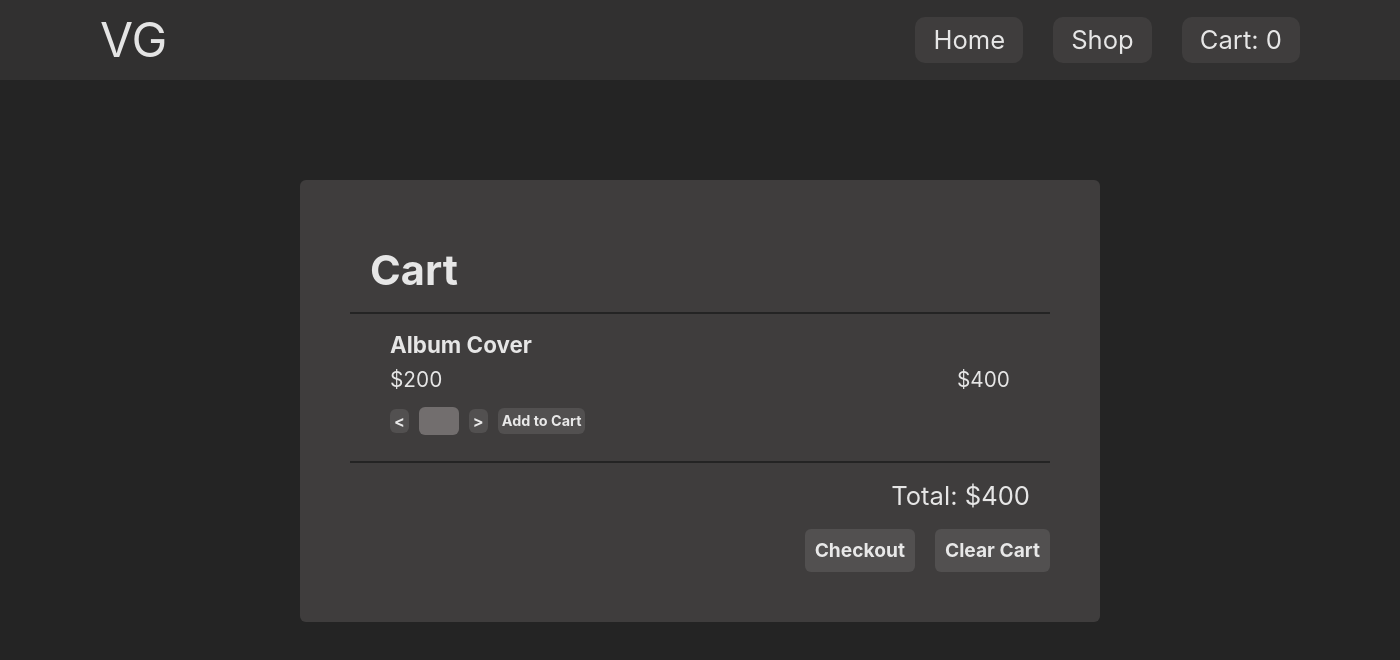
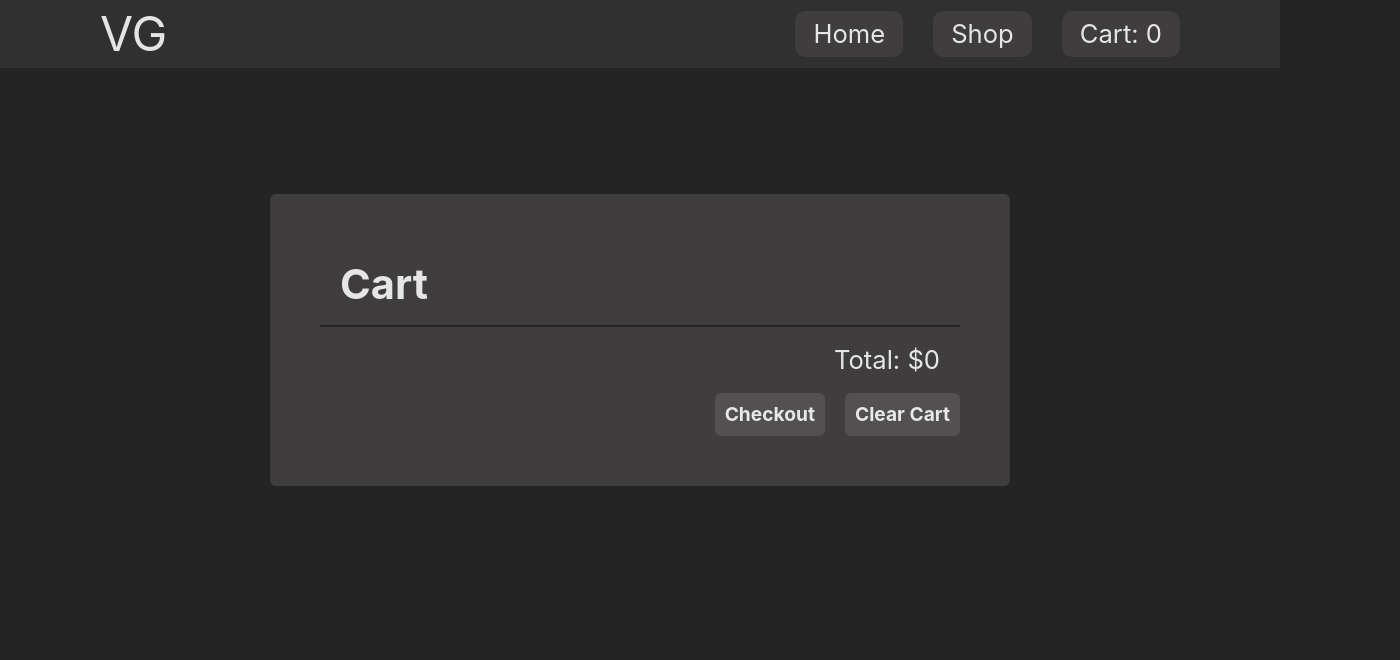
Before and after one commit to ccordoba464/ShoppingCart, a React (Vite) app in the folder OdinShoppingCart/: page /cart in a window 1280 px wide. Shown: the top 660 px of the page, 1400 px wide, since content can reach past the window. Built offline with nearby package versions, Linux system fonts and the light colour scheme.

Commit message:
Clear cart button functional

```diff
--- a/OdinShoppingCart/src/Components/App/App.jsx
+++ b/OdinShoppingCart/src/Components/App/App.jsx
@@ -8,12 +8,42 @@ import CartPage from "../CartPage/CartPage";
 
 function App() {
   const [cart, setCart] = useState([
-    { id: 1, quantity: 0 },
-    { id: 2, quantity: 0 },
-    { id: 3, quantity: 0 },
-    { id: 4, quantity: 0 },
-    { id: 5, quantity: 0 },
-    { id: 6, quantity: 0 },
+    {
+      id: 1,
+      price: 200,
+      title: "Bloom or Boom",
+      quantity: 0,
+    },
+    {
+      id: 2,
+      price: 199,
+      title: "Calculated LP",
+      quantity: 0,
+    },
+    {
+      id: 3,
+      price: 300,
+      title: "HOW EP",
+      quantity: 0,
+    },
+    {
+      id: 4,
+      price: 2000,
+      title: "VVI EP",
+      quantity: 0,
+    },
+    {
+      id: 5,
+      price: 2300,
+      title: "midEverything EP",
+      quantity: 0,
+    },
+    {
+      id: 6,
+      price: 200,
+      title: "Trust In Rimbo EP",
+      quantity: 0,
+    },
   ]);
 
   const handleCart = (index, itemCount) => {
@@ -26,13 +56,27 @@ function App() {
     setCart(updatedCart);
   };
 
+  const handleClear = () => {
+    let clearCart = cart.map(item => ({ ...item, quantity: 0 }));
+    setCart(clearCart);
+  };
+
   return (
     <>
       <div className={styles.pageContainer}>
         <NavBar cart={cart} />
         <Routes>
           <Route path="/home" element={<HomePage handleCart={handleCart} />} />{" "}
-          <Route path="/cart" element={<CartPage handleCart={handleCart} />} />{" "}
+          <Route
+            path="/cart"
+            element={
+              <CartPage
+                handleCart={handleCart}
+                cart={cart}
+                handleClear={handleClear}
+              />
+            }
+          />{" "}
           <Route path="/shop" element={<ShopPage handleCart={handleCart} />} />{" "}
         </Routes>
       </div>
--- a/OdinShoppingCart/src/Components/CartPage/CartPage.jsx
+++ b/OdinShoppingCart/src/Components/CartPage/CartPage.jsx
@@ -1,5 +1,19 @@
 import styles from "./CartPage.module.css";
 import PropTypes from "prop-types";
+
+function ItemPane(props) {
+  return (
+    <>
+      <div className={styles.itemsContainer}>
+        <div className={styles.itemTitle}>{props.title}</div>
+        <div className={styles.pricesContainer}>
+          <div className={styles.itemPrice}>${props.price}</div>
+          <div className={styles.totalPrice}>x {props.quantity}</div>
+        </div>
+      </div>
+    </>
+  );
+}
 
 function CartPage(props) {
   return (
@@ -7,23 +21,27 @@ function CartPage(props) {
       <div className={styles.cartContainer}>
         <div className={styles.cartDisplay}>
           <div className={styles.cartTitle}>Cart</div>
-          <div className={styles.itemsContainer}>
-            <div className={styles.itemTitle}>Album Cover</div>
-            <div className={styles.pricesContainer}>
-              <div className={styles.itemPrice}>$200</div>
-              <div className={styles.totalPrice}>$400</div>
-            </div>
-            <div className={styles.buttonContainer}>
-              <button className={styles.changeAmt}>{"<"}</button>
-              <input type="text" className={styles.input} />
-              <button className={styles.changeAmt}>{">"}</button>
-              <button className={styles.addCart}>Add to Cart</button>
-            </div>
+          {props.cart.map((item, index) => {
+            return item.quantity >= 1 ? (
+              <ItemPane
+                key={index}
+                title={item.title}
+                price={item.price}
+                quantity={item.quantity}
+              />
+            ) : null;
+          })}
+          <div className={styles.cartTotal}>
+            Total: $
+            {props.cart.reduce((totalQuantity, item) => {
+              return totalQuantity + item.quantity * item.price;
+            }, 0)}
           </div>
-          <div className={styles.cartTotal}>Total: $400{props.total}</div>
           <div className={styles.cartButtonContainer}>
             <button className={styles.cartButton}>Checkout</button>
-            <button className={styles.cartButton}>Clear Cart</button>
+            <button className={styles.cartButton} onClick={props.handleClear}>
+              Clear Cart
+            </button>
           </div>
         </div>
       </div>
@@ -33,6 +51,14 @@ function CartPage(props) {
 
 CartPage.propTypes = {
   total: PropTypes.number,
+  cart: PropTypes.array,
+  handleClear: PropTypes.func,
+};
+
+ItemPane.propTypes = {
+  title: PropTypes.string,
+  price: PropTypes.number,
+  quantity: PropTypes.number,
 };
 
 export default CartPage;
--- a/OdinShoppingCart/src/Components/CartPage/CartPage.module.css
+++ b/OdinShoppingCart/src/Components/CartPage/CartPage.module.css
@@ -7,7 +7,7 @@
 
 .cartDisplay {
   background-color: #3f3d3d;
-  width: 700px;
+  width: 50%;
   margin: 100px 300px;
   padding: 50px;
   border-radius: 6px;
--- a/OdinShoppingCart/src/Components/Item/Item.jsx
+++ b/OdinShoppingCart/src/Components/Item/Item.jsx
@@ -28,7 +28,7 @@ function Item(props) {
           <img src={props.img} alt="Cover" className={styles.itemImage} />
         </div>
         <div className={styles.itemName}>{props.title}</div>
-        <div className={styles.itemPrice}>{props.price}</div>
+        <div className={styles.itemPrice}>${props.price}</div>
         <div className={styles.buttonContainer}>
           <button className={styles.changeAmt} onClick={handleDecrement}>
             {"<"}
--- a/OdinShoppingCart/src/Components/Item/Item.module.css
+++ b/OdinShoppingCart/src/Components/Item/Item.module.css
@@ -67,3 +67,7 @@
   color: #b6b3b3;
   opacity: 1;
 }
+
+button:hover {
+  background-color: #3a3939;
+}
--- a/OdinShoppingCart/src/Components/NavBar/NavBar.module.css
+++ b/OdinShoppingCart/src/Components/NavBar/NavBar.module.css
@@ -25,3 +25,7 @@
 .link {
   text-decoration: none;
 }
+
+li:hover {
+  background-color: #3a3939;
+}
--- a/OdinShoppingCart/src/Components/ShopPage/ShopPage.jsx
+++ b/OdinShoppingCart/src/Components/ShopPage/ShopPage.jsx
@@ -4,12 +4,10 @@ import { Products } from "../../Products";
 import PropTypes from "prop-types";
 
 function ShopPage(props) {
-  console.log(typeof props.handleCart);
-
   return (
     <>
       <div className={styles.shopContainer}>
-        <div className={styles.title}>Shop Music</div>
+        <div className={styles.title}>Shop VG</div>
         <div className={styles.productContainer}>
           {Products.map((item, index) => (
             <Item
--- a/OdinShoppingCart/src/Products.jsx
+++ b/OdinShoppingCart/src/Products.jsx
@@ -8,38 +8,44 @@ import TIR from "./Images/TrustInRimbo.jpg";
 export const Products = [
   {
     id: 1,
+    price: 200,
     image: Bloom,
-    price: 200.0,
     title: "Bloom or Boom",
+    quantity: 0,
   },
   {
     id: 2,
+    price: 199,
     image: Calculated,
-    price: 200.0,
     title: "Calculated LP",
+    quantity: 0,
   },
   {
     id: 3,
+    price: 300,
     image: HOW,
-    price: 200.0,
     title: "HOW EP",
+    quantity: 0,
   },
   {
     id: 4,
+    price: 2000,
     image: VV1,
-    price: 200.0,
     title: "VVI EP",
+    quantity: 0,
   },
   {
     id: 5,
+    price: 2300,
     image: midEverything,
-    price: 200.0,
     title: "midEverything EP",
+    quantity: 0,
   },
   {
     id: 6,
+    price: 200,
     image: TIR,
-    price: 200.0,
     title: "Trust In Rimbo EP",
+    quantity: 0,
   },
 ];
--- a/OdinShoppingCart/src/main.jsx
+++ b/OdinShoppingCart/src/main.jsx
@@ -9,7 +9,7 @@ import CartPage from "./Components/CartPage/CartPage.jsx";
 
 const router = createBrowserRouter([
   {
-    path: "/",
+    path: "*",
     element: <App />,
     children: [
       { path: "home", element: <HomePage /> },
```
